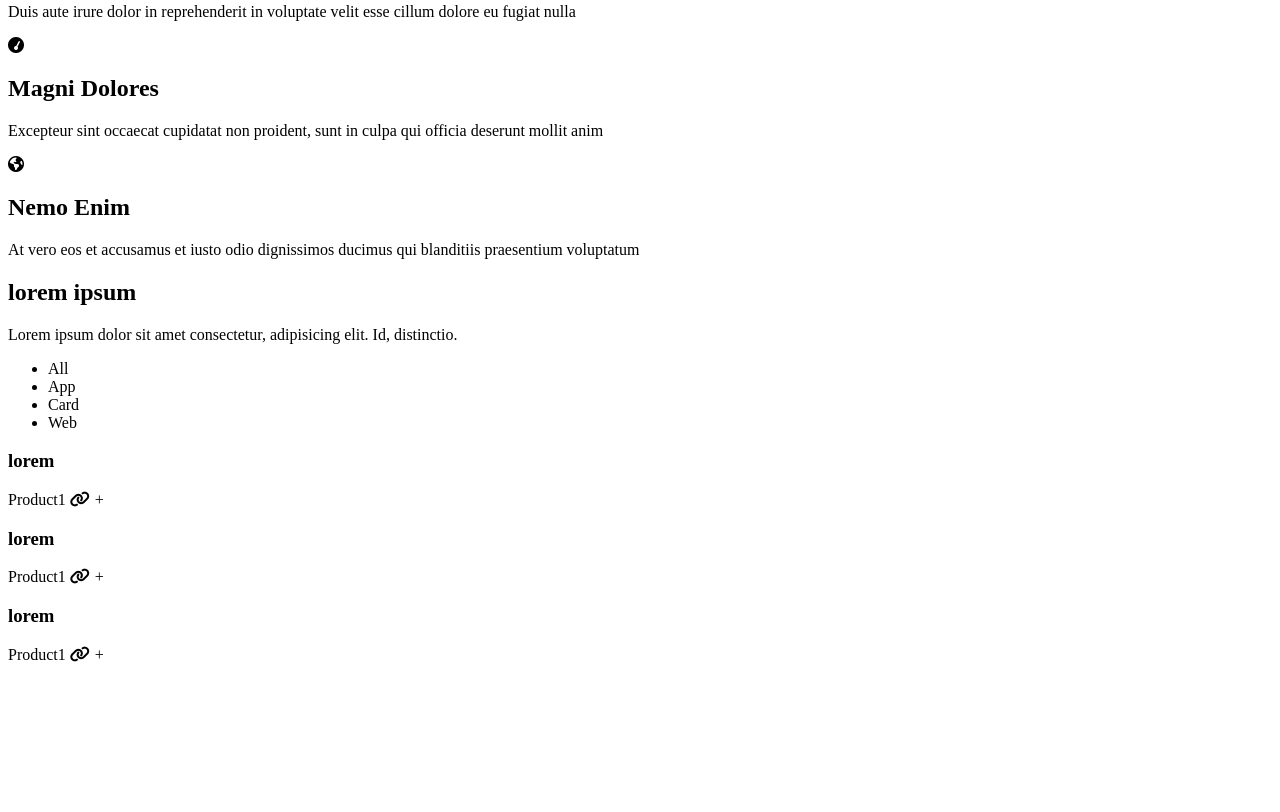
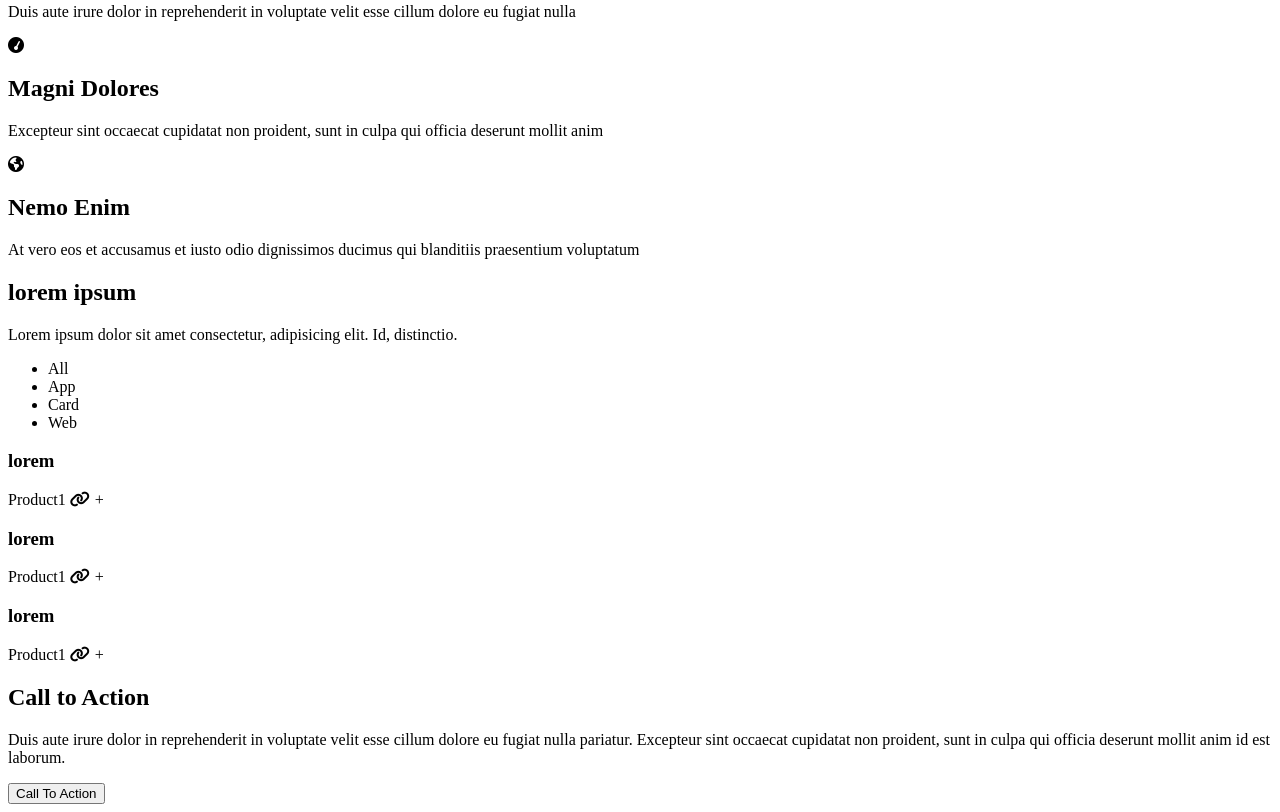
Before and after one commit to ElgunGuluzada/Scaffold-Template-06.05.2022, a plain HTML site: page index.html in a window 1280 px wide. Shown: the part 2431-3243 px from the top of the page. Before the commit the page ends 3103 px from the top, so only its background shows below. Drawn offline with Linux system fonts and the light colour scheme; files that its build step writes are made by us from their sources.

Commit message:
feat: Added cta Section

```diff
--- a/index.html
+++ b/index.html
@@ -241,6 +241,19 @@
             </div>
         </div>
     </section>
+    <section id="cta">
+        <div class="cta-head">
+            <h1>Call to Action</h1>
+        </div>
+        <div class="cta-desc">
+            <p>Duis aute irure dolor in reprehenderit in voluptate velit esse cillum dolore eu fugiat nulla pariatur.
+                Excepteur sint occaecat cupidatat non proident, sunt in culpa qui officia deserunt mollit anim id est
+                laborum.</p>
+        </div>
+        <div class="cta-btn">
+            <button>Call To Action</button>
+        </div>
+    </section>
 
 
 </body>
```
